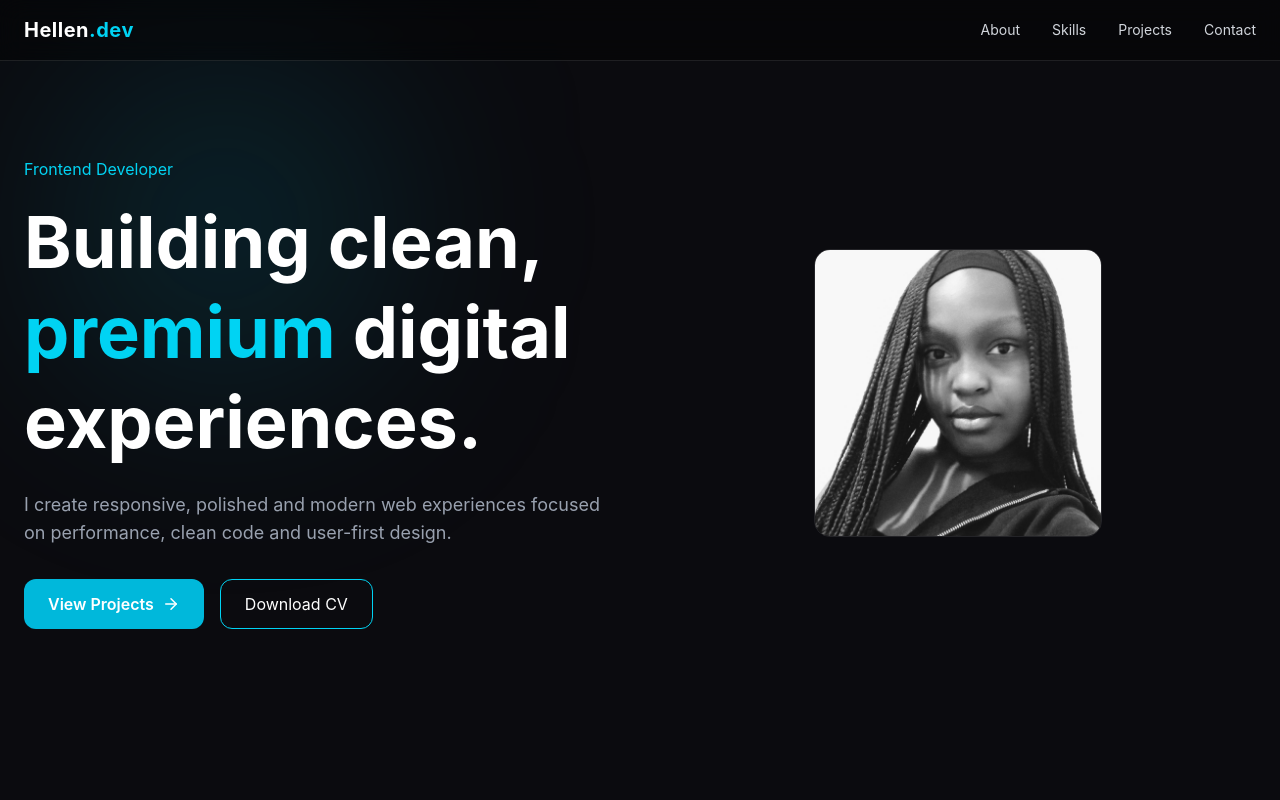
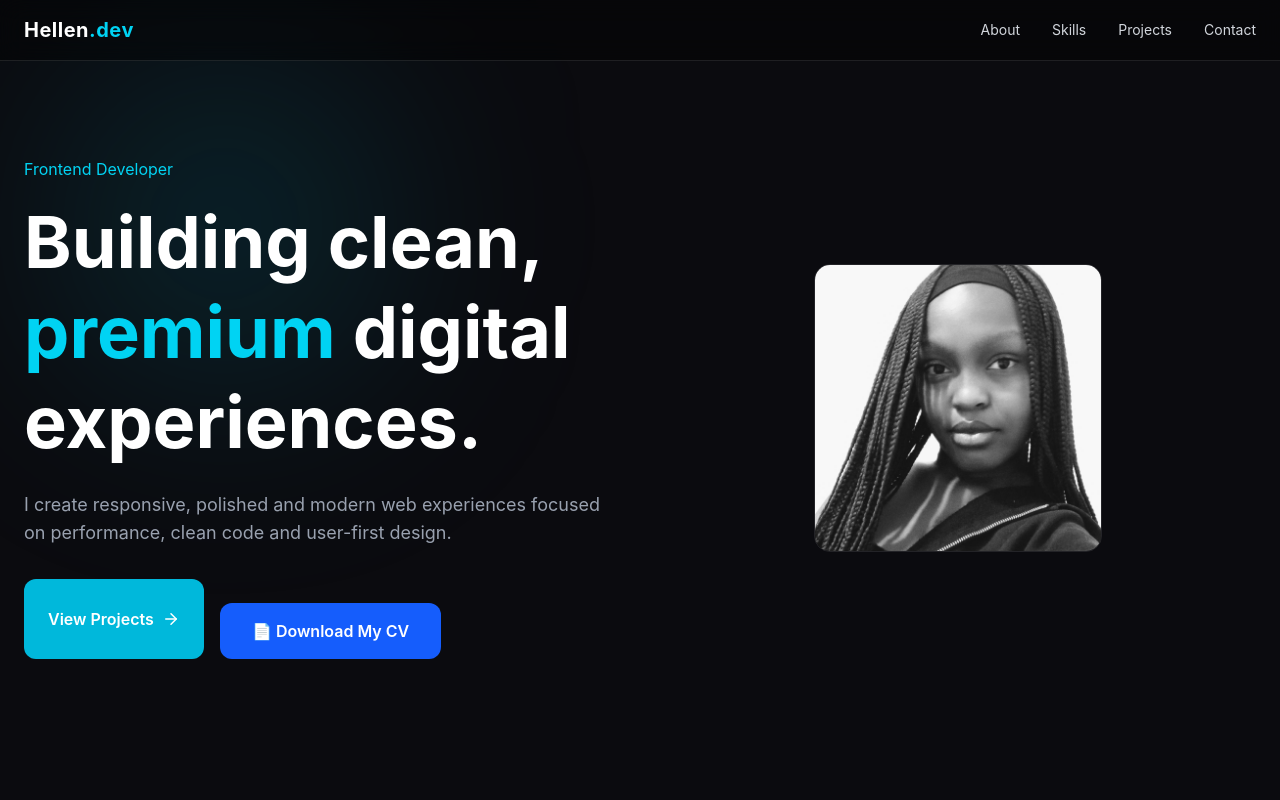
Before and after one commit to skywalker-arch/myportfolio, a React app: page / in a window 1280 px wide. Shown: the top 800 px of the page. Built offline with nearby package versions, Linux system fonts and the light colour scheme; the HTML template or start-up script is replaced by a standard one.

Commit message:
Updated project with new changes

```diff
--- a/src/App.jsx
+++ b/src/App.jsx
@@ -7,24 +7,25 @@ function App() {
     {
       title: "Portfolio",
       desc: "Personal portfolio highlighting my frontend development projects and skills..",
-      github: "https://github.com/yourusername/netflix-clone",
-      live: "",
+      github: "https://github.com/skywalker-arch/myportfolio",
+      live: "https://myportfolio-two-sigma-72.vercel.app/",
     },
     {
       title: "Movie Verse",
       desc: "Premium streaming-inspired web app with polished UI and responsive layouts.",
+      github:"https://github.com/skywalker-arch/MovieVerse",
       live: "https://movie-verse-one-pi.vercel.app/",
     },
     {
       title: "Weather App",
       desc: "Real-time weather app built with frontend APIs and JavaScript..",
-      github: "https://github.com/yourusername/house-listing",
+      github: "https://github.com/skywalker-arch/weather-app",
       live: "https://weather-app-ten-alpha.vercel.app/",
     },
     {
       title: "Landing Page",
       desc: "High-converting animated SaaS landing page with smooth transitions.",
-      github: "https://github.com/yourusername/landing-page",
+      github: "https://github.com/skywalker-arch/landing-page",
       live: "https://landing-page-lyart-phi-27.vercel.app/",
     },
   ];
@@ -100,10 +101,11 @@ function App() {
 
             <a
               href="/cv.pdf"
-              download
-              className="border border-cyan-400 px-6 py-3 rounded-xl hover:bg-cyan-400 hover:text-black hover:scale-105 transition-all duration-300"
+              target="_blank"
+              rel="noopener noreferrer"
+              className="inline-block mt-6 px-8 py-4 bg-blue-600 hover:bg-blue-700 text-white font-semibold rounded-xl transition-all"
             >
-              Download CV
+              📄 Download My CV
             </a>
           </div>
         </motion.div>
```
